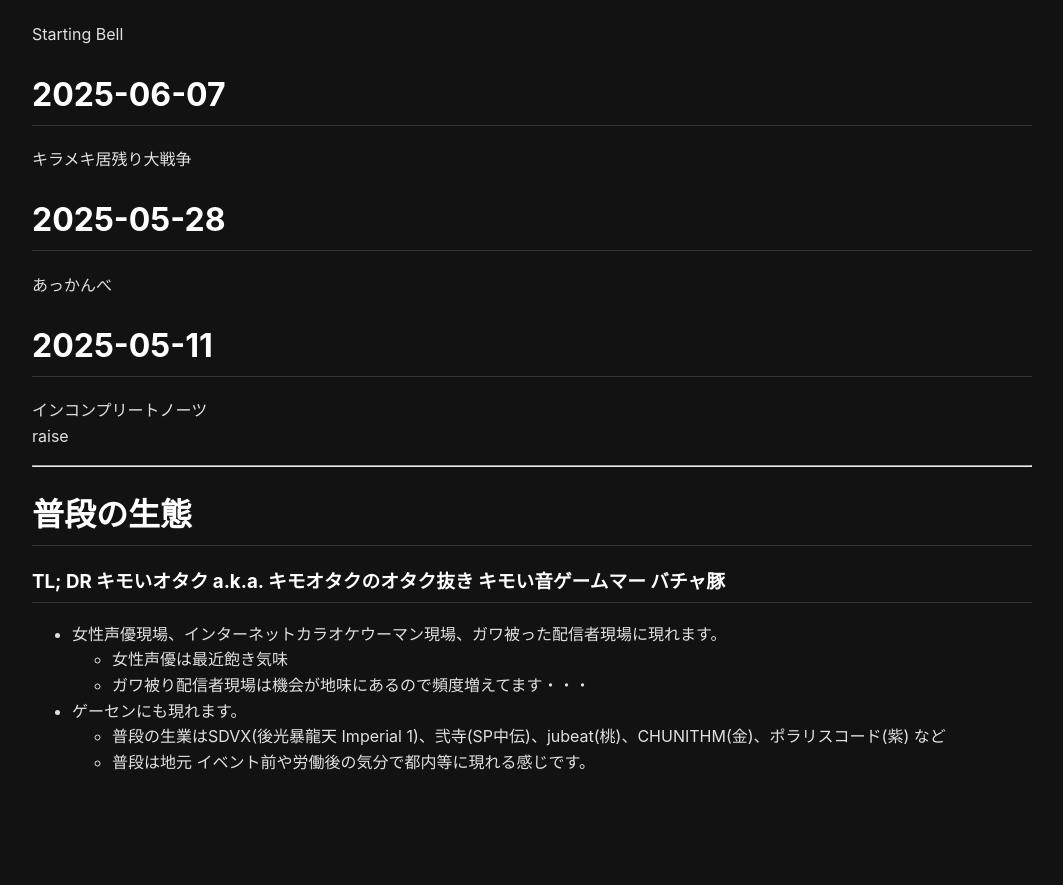
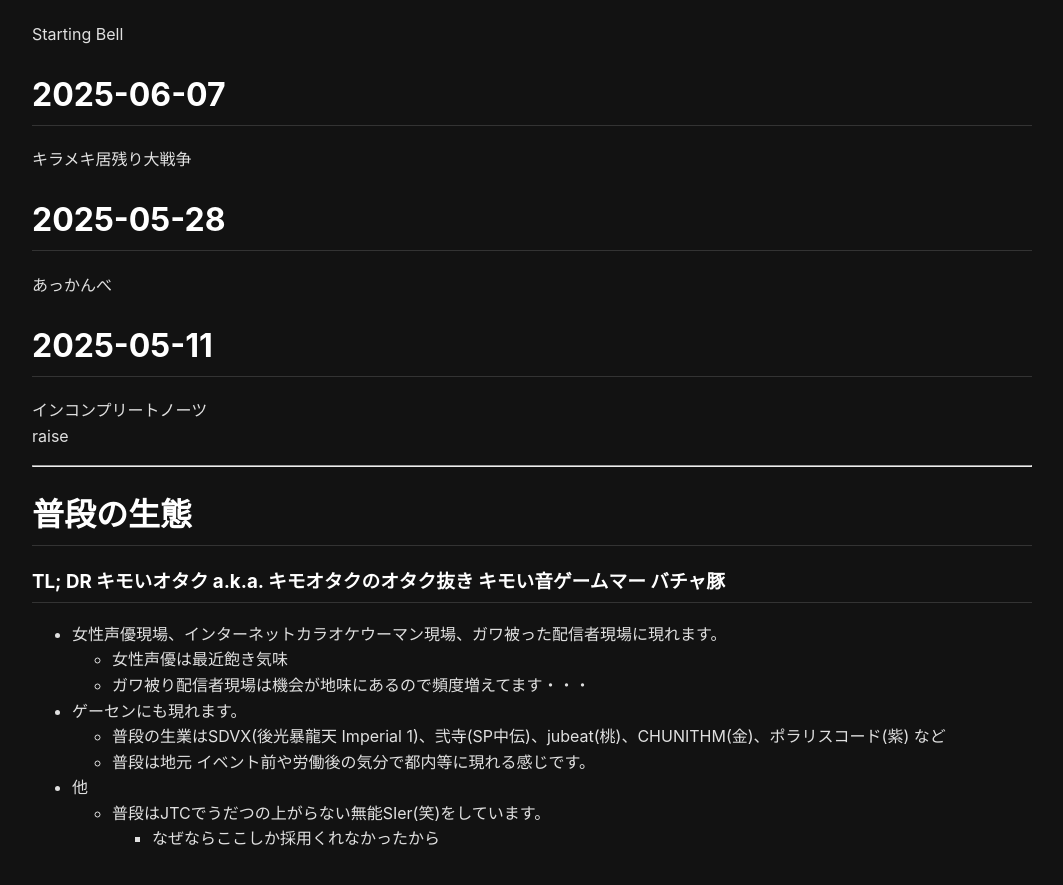
Before and after one commit to pencase65/OtakuBio, a Jekyll site: the page built from index.md, in a window 1280 px wide and 900 px high, scrolled down 2322 px. Shown: the top 885 px of the window, without its empty margins (108-1171 px from the left). Built offline with Jekyll 4.4.1, drawn with Linux system fonts in a browser that asks for light colours; before the commit the page ends 3145 px from its top, so only the background shows below that.

Commit message:
Update index.md

```diff
--- a/index.md
+++ b/index.md
@@ -82,3 +82,6 @@ raise
 - ゲーセンにも現れます。
    - 普段の生業はSDVX(後光暴龍天 Imperial 1)、弐寺(SP中伝)、jubeat(桃)、CHUNITHM(金)、ポラリスコード(紫) など
    - 普段は地元 イベント前や労働後の気分で都内等に現れる感じです。
+- 他
+   - 普段はJTCでうだつの上がらない無能SIer(笑)をしています。
+      - なぜならここしか採用くれなかったから
```
